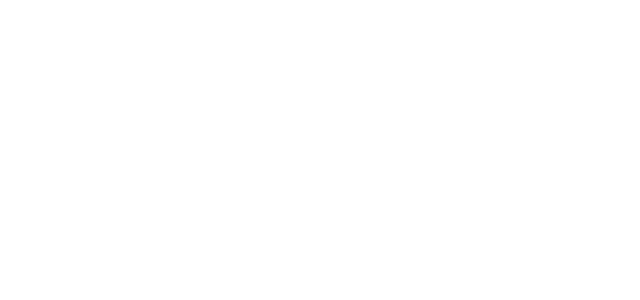
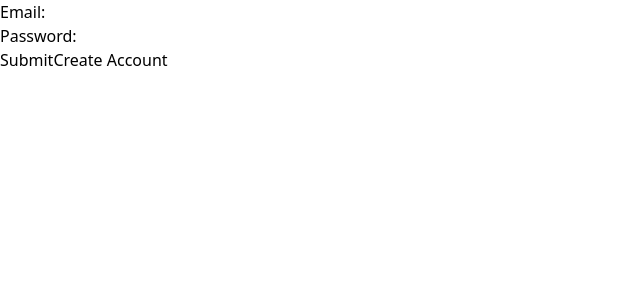
Before and after one commit to aniket2727/Blog-Application-IT-sector-Type-script-MERN, a React (Create React App) app in the folder client/: page /login in a window 1280 px wide. Before the commit this address had no page. Shown: the top 300 px of the page, without its empty margins (0-640 px from the left). Built offline with nearby package versions, Linux system fonts and the light colour scheme.

Commit message:
added compoents for login

```diff
--- a/client/src/App.tsx
+++ b/client/src/App.tsx
@@ -2,12 +2,14 @@
 import './App.css';
 import { BrowserRouter,Routes,Route } from 'react-router-dom';
 import HomeComponents from './componets/HomeComponets';
+import LoginComponents from './componets/authentications/LoginComonets';
 function App() {
   return (
     <div>
       <BrowserRouter>
       <Routes>
         <Route path="/home"  element={<HomeComponents/>}/>
+        <Route path="/login"  element={<LoginComponents/>}/>
       </Routes>
       </BrowserRouter>
 
--- /dev/null
+++ b/client/src/componets/authentications/LoginComonets.tsx
@@ -0,0 +1,57 @@
+
+
+
+
+
+import React, { useState } from 'react';
+
+interface LoginComponentsProps {
+  // You can define props here if needed
+}
+
+const LoginComponents: React.FC<LoginComponentsProps> = () => {
+  const [email, setEmail] = useState<string>('');
+  const [password, setPassword] = useState<string>('');
+
+  const handleEmailChange = (e: React.ChangeEvent<HTMLInputElement>) => {
+    setEmail(e.target.value);
+  };
+
+  const handlePasswordChange = (e: React.ChangeEvent<HTMLInputElement>) => {
+    setPassword(e.target.value);
+  };
+
+  const handleSubmit = () => {
+    // Implement your login logic here using 'email' and 'password'
+    console.log('Email:', email);
+    console.log('Password:', password);
+  };
+
+  const handleCreateAccount = () => {
+    // Implement your logic for creating an account
+    console.log('Creating account...');
+  };
+
+  return (
+    <div>
+      <label>
+        Email:
+        <input type="text" value={email} onChange={handleEmailChange} />
+      </label>
+      <br />
+      <label>
+        Password:
+        <input type="password" value={password} onChange={handlePasswordChange} />
+      </label>
+      <br />
+      <button type="button" onClick={handleSubmit}>
+        Submit
+      </button>
+      <button type="button" onClick={handleCreateAccount}>
+        Create Account
+      </button>
+    </div>
+  );
+};
+
+export default LoginComponents;
```
